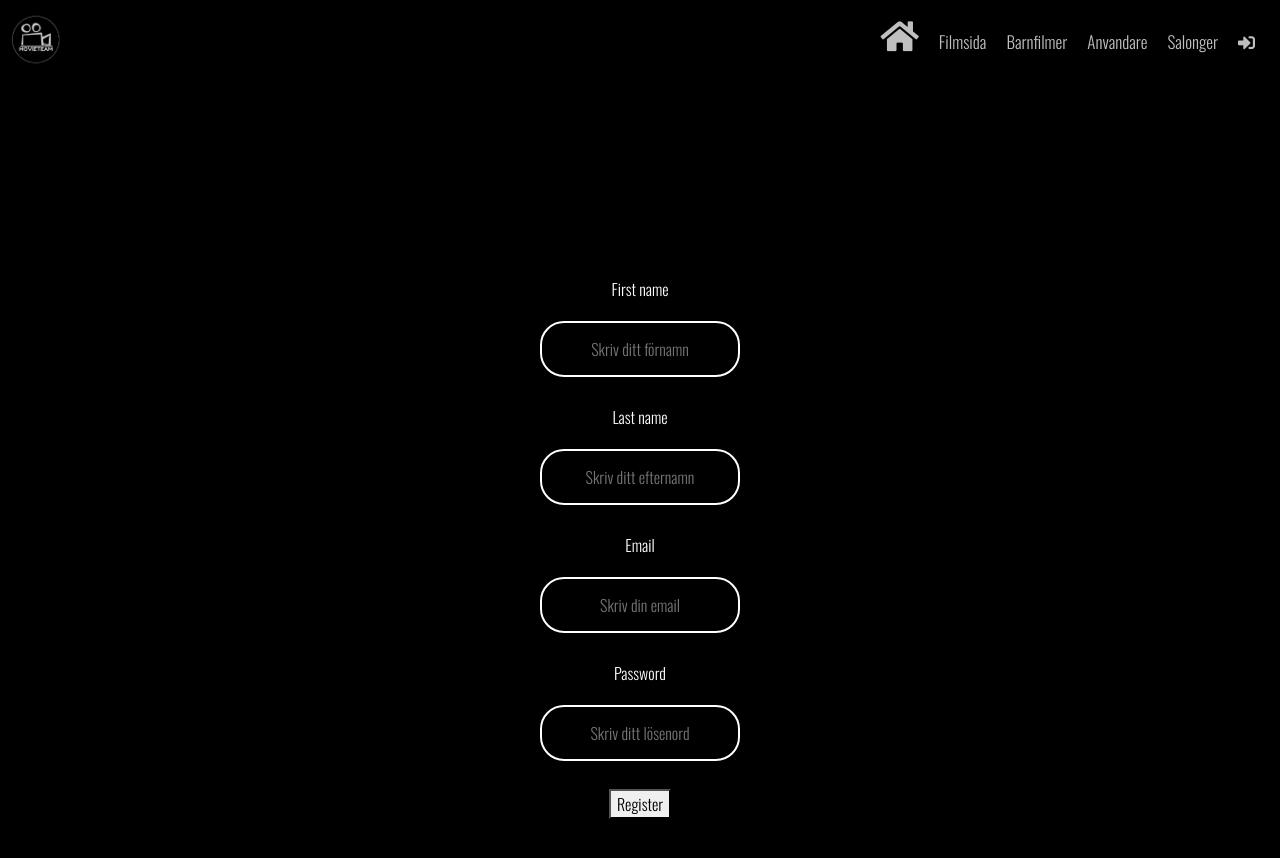
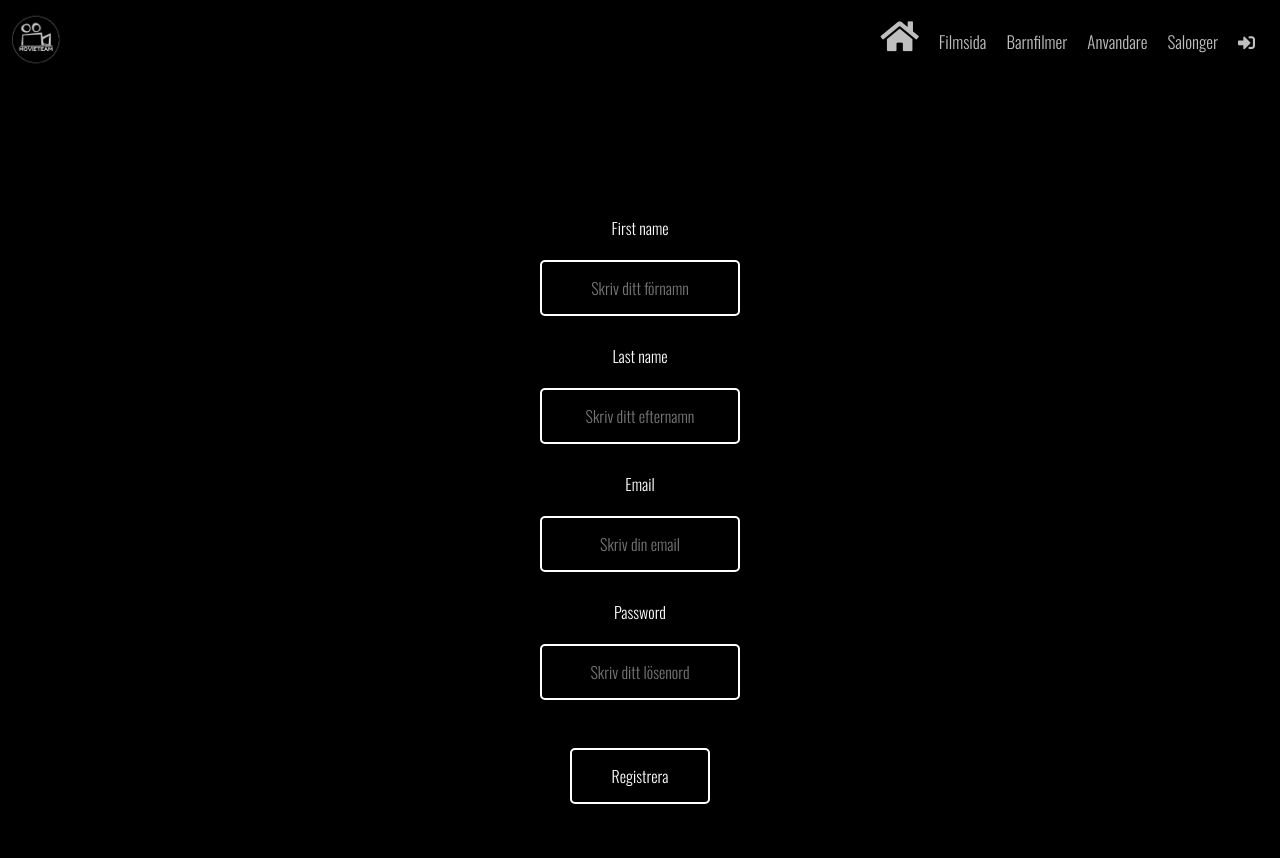
Before and after one commit to cchaglund/movie-team, a Vue app: page /#/registeruser in a window 1280 px wide. After the commit the page ends 834 px from the top, so only its background shows below. Built offline with nearby package versions, Linux system fonts and the light colour scheme.

Commit message:
css-ändring i RegisterUser.vue

```diff
--- a/src/views/RegisterUser.vue
+++ b/src/views/RegisterUser.vue
@@ -19,7 +19,7 @@
            <span class="msg" v-if="message">{{message}}</span>
          </div>
          <div>
-           <button type="submit" :disabled="loading">Register</button>
+           <button type="submit" :disabled="loading">Registrera</button>
          </div>
        </div>
 
@@ -70,20 +70,20 @@ export default {
 </script>
 
 <style scoped>
+
 .layout{
   color: white;
 }
 .card-body{
   width: 300px;
-	padding: 40px;
-  padding-top: 6rem;
+  padding: 10px;
   position: absolute;
   top: 65%;
   left: 50%;
   transform: translate(-50%, -50%);
   background-color: black;
   text-align: center;
-	border-radius: 30px;
+  border-radius: 5px;
 }
 .card-body input[type = "text"],.card-body input[type = "password"] {
   border:0;
@@ -96,29 +96,29 @@ export default {
   width: 200px;
   outline: none;
   color: white;
-	border-radius: 24px;
+  border-radius: 5px;
   transition: 0,25s;
 }
 .card-body input[type = "text"]:focus,.card-body input[type = "password"]:focus{
-	width: 280px;
-	border-color: #2ecc71;
+  width: auto;
+  border-color: #7c956b;
 }
-.card-body input[type = "submit"]{
+.card-body button[type = "submit"]{
   border:0;
-	background:none;
+  background-color:black;
   display: block;
   margin: 20px auto;
   text-align: center;
-	border: 2px solid #2ecc71;
+  border: 2px solid white;
   padding: 14px 40px;
   outline: none;
   color: white;
-	border-radius: 24px;
+  border-radius: 5px;
   transition: 0,25s;
   cursor: pointer;
 }
-.card-body input[type = "submit"]:hover{
-	background:#2ecc71;
+.card-body button[type = "submit"]:hover{
+  background:#7c956b;
 }
 @media screen and (max-width: 400px) {
   .card-body {
```
Lines whose indentation alone changed are shown as unchanged.
